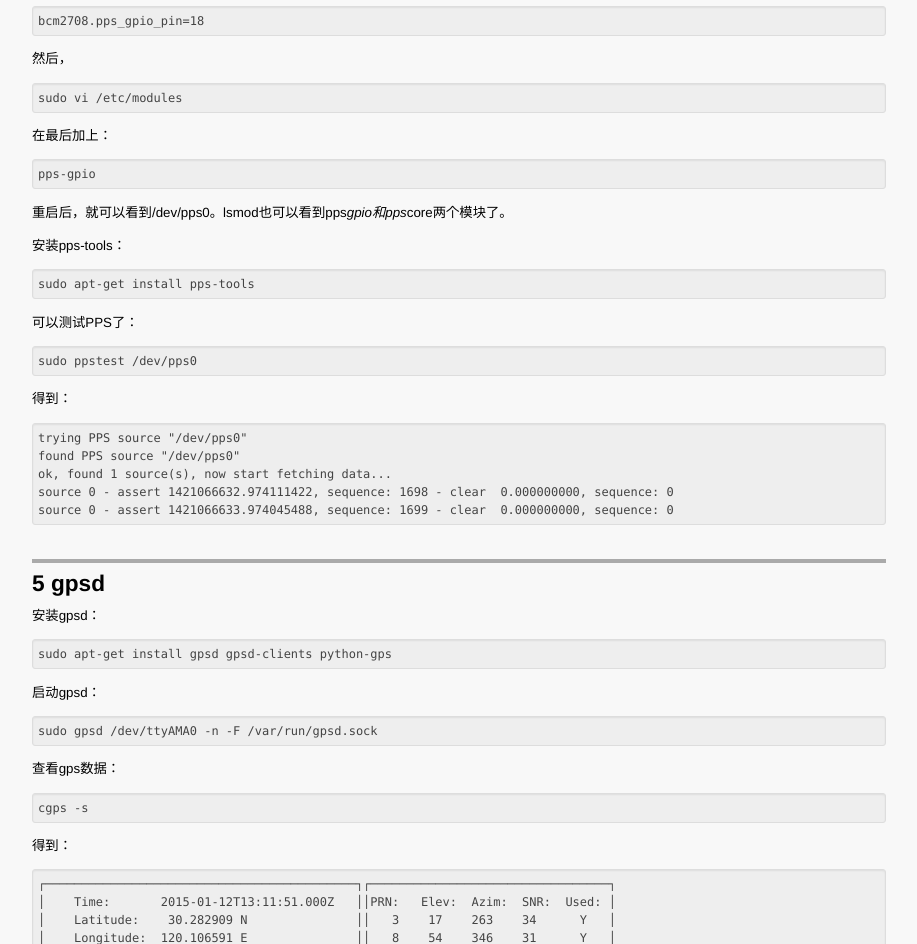
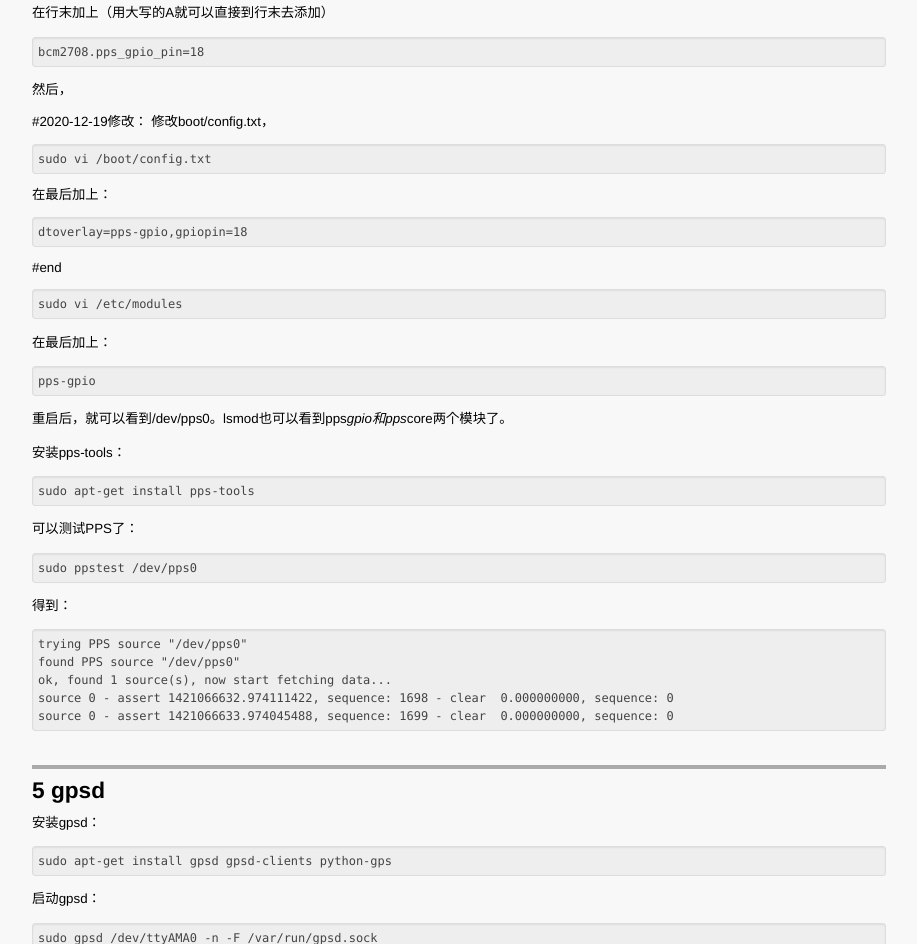
Before and after one commit to wengkai/wengkai.github.com, a plain HTML site: page ntpserver/ntpserver.html in a window 1280 px wide. Shown: the part 5743-6687 px from the top of the page, without its empty margins (181-1098 px from the left). Drawn offline with Linux system fonts and the light colour scheme.

Commit message:
update pps config new way

```diff
--- a/ntpserver/ntpserver.html
+++ b/ntpserver/ntpserver.html
@@ -127,6 +127,8 @@ emap is        : crcrlf,delbs,
 Terminal ready
 </code></pre>
 
+此时可以看到GPS模块的输出了。
+
 <p>Ctrl-A然后Ctrl-X退出picocom。</p>
 
 <h1>2 准备GPS模块</h1>
@@ -205,6 +207,16 @@ Terminal ready
 </code></pre>
 
 <p>然后，</p>
+
+#2020-12-19修改：
+
+修改boot/config.txt，
+<pre><code>sudo vi /boot/config.txt
+</code></pre>
+在最后加上：
+<pre><code>dtoverlay=pps-gpio,gpiopin=18
+</code></pre>
+#end
 
 <pre><code>sudo vi /etc/modules
 </code></pre>
```
